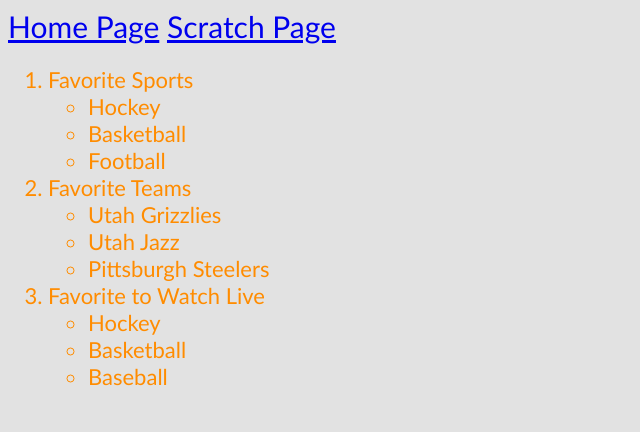
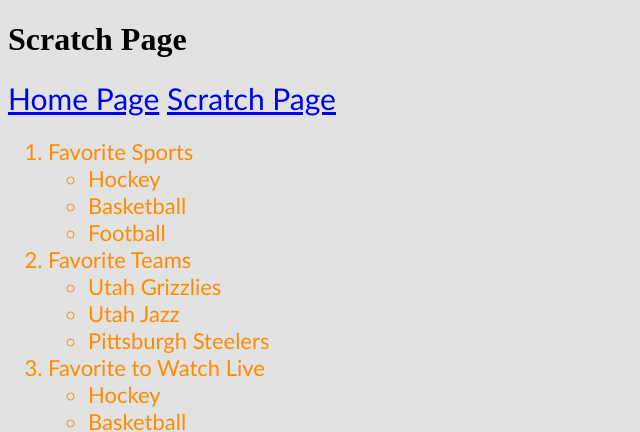
Before and after one commit to nickroberts903/WebDevProject, a plain HTML site: page scratch.html in a window 1280 px wide. Shown: the top 432 px of the page, without its empty margins (0-640 px from the left). Drawn offline with Linux system fonts and the light colour scheme.

Commit message:
Update scratch.html

```diff
--- a/scratch.html
+++ b/scratch.html
@@ -8,9 +8,13 @@
     <link rel="stylesheet" href="css/mystyles.css">
 </head>
 <body class="top">
-    <div class="link">
-        <a href="index.html">Home Page</a>             <a href="scratch.html">Scratch Page</a>
+    <div class="common header">
+        <h1 class="headerTitle">Scratch Page</h1>
     </div>
+    <nav class="link">
+        <a href="index.html">Home Page</a>
+        <a href="scratch.html">Scratch Page</a>
+    </nav>
     <div class="list">
         <ol>
             <li>Favorite Sports
```
